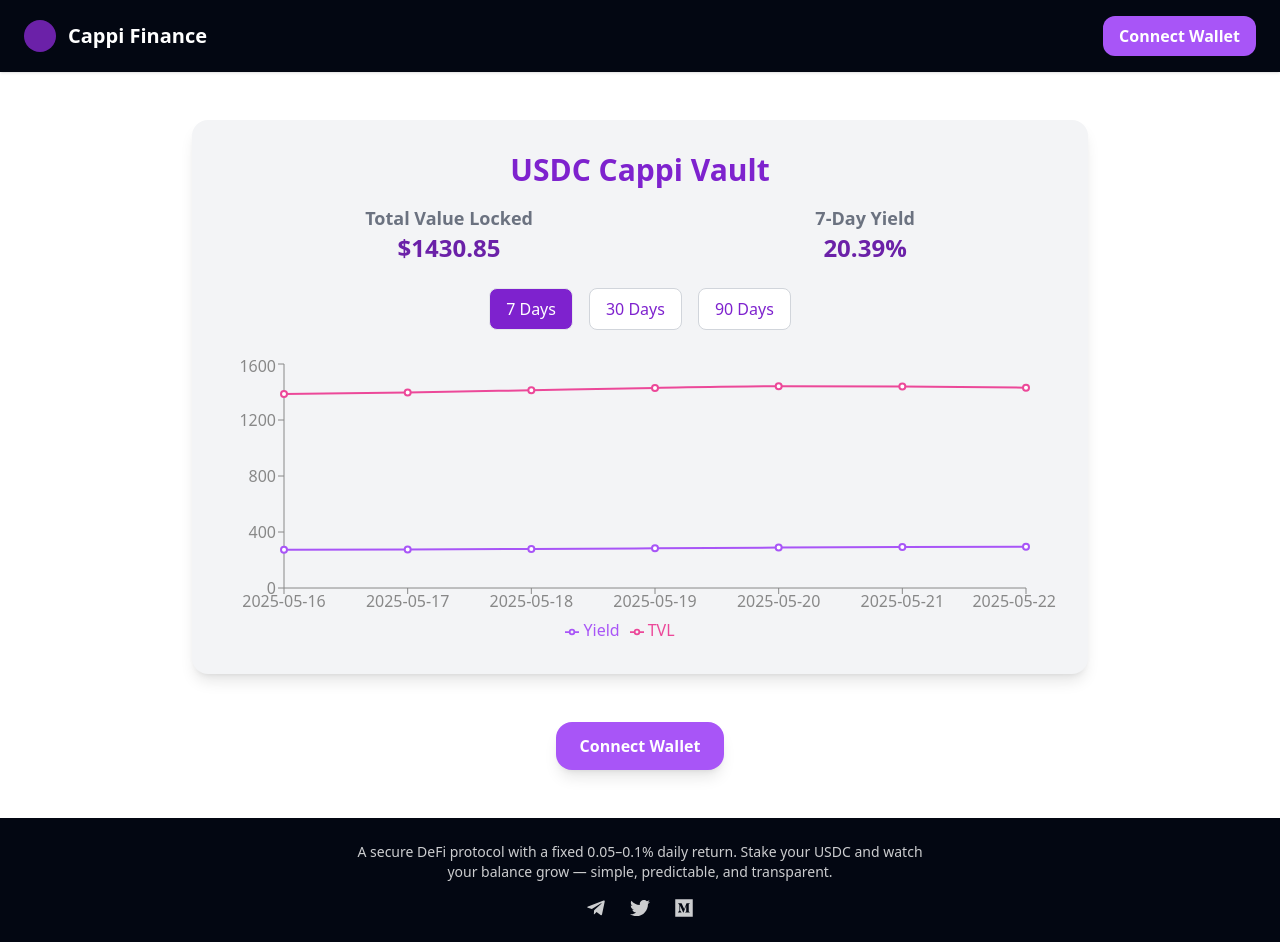
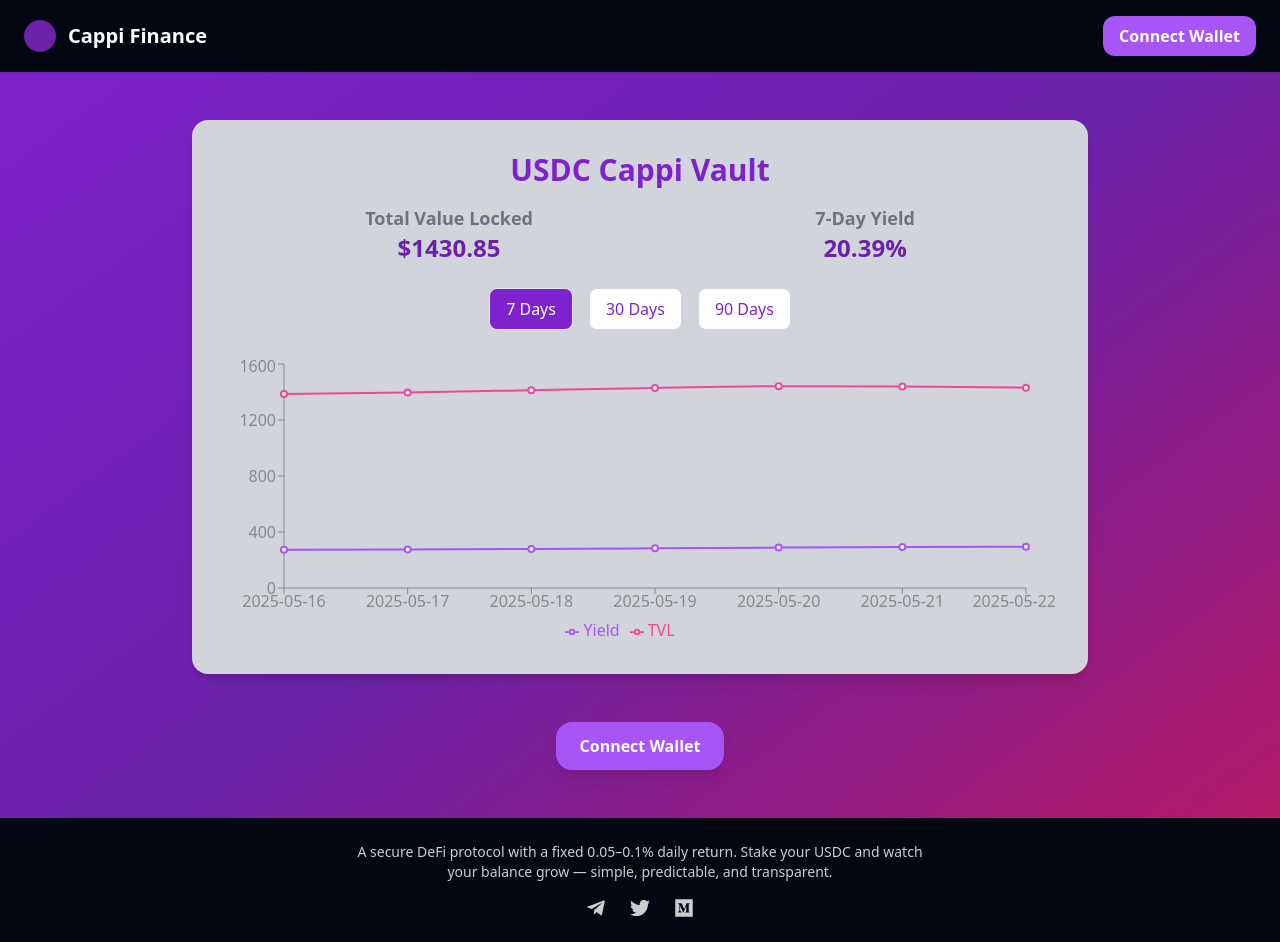
Before and after one commit to alexandrstrelkov/cappi-new, a React (Create React App) app: page /app in a window 1280 px wide. Built offline with nearby package versions, Linux system fonts and the light colour scheme.

Commit message:
Update AppPage.jsx

```diff
--- a/src/pages/AppPage.jsx
+++ b/src/pages/AppPage.jsx
@@ -19,7 +19,7 @@
   };
 
   return (
-    <div className="min-h-screen bg-white text-gray-900 flex flex-col justify-between">
+    <div className="bg-gradient-to-br from-purple-700 via-purple-800 to-pink-700 min-h-screen text-white flex flex-col justify-between">
 
       {/* Header */}
       <header className="bg-gray-950 text-white flex justify-between items-center px-6 py-4 shadow">
@@ -35,7 +35,7 @@
       {/* Main Content */}
       <main className="flex flex-col items-center px-4 py-12 space-y-12">
         {/* Vault Info */}
-        <div className="bg-gray-100 rounded-2xl shadow-lg p-8 w-full max-w-4xl text-center">
+        <div className="bg-gray-300 rounded-2xl shadow-lg p-8 w-full max-w-4xl text-center">
           <h2 className="text-3xl font-bold text-purple-700 mb-4">USDC Cappi Vault</h2>
           <div className="flex flex-col sm:flex-row justify-around text-lg font-semibold mb-6">
             <div>
```
